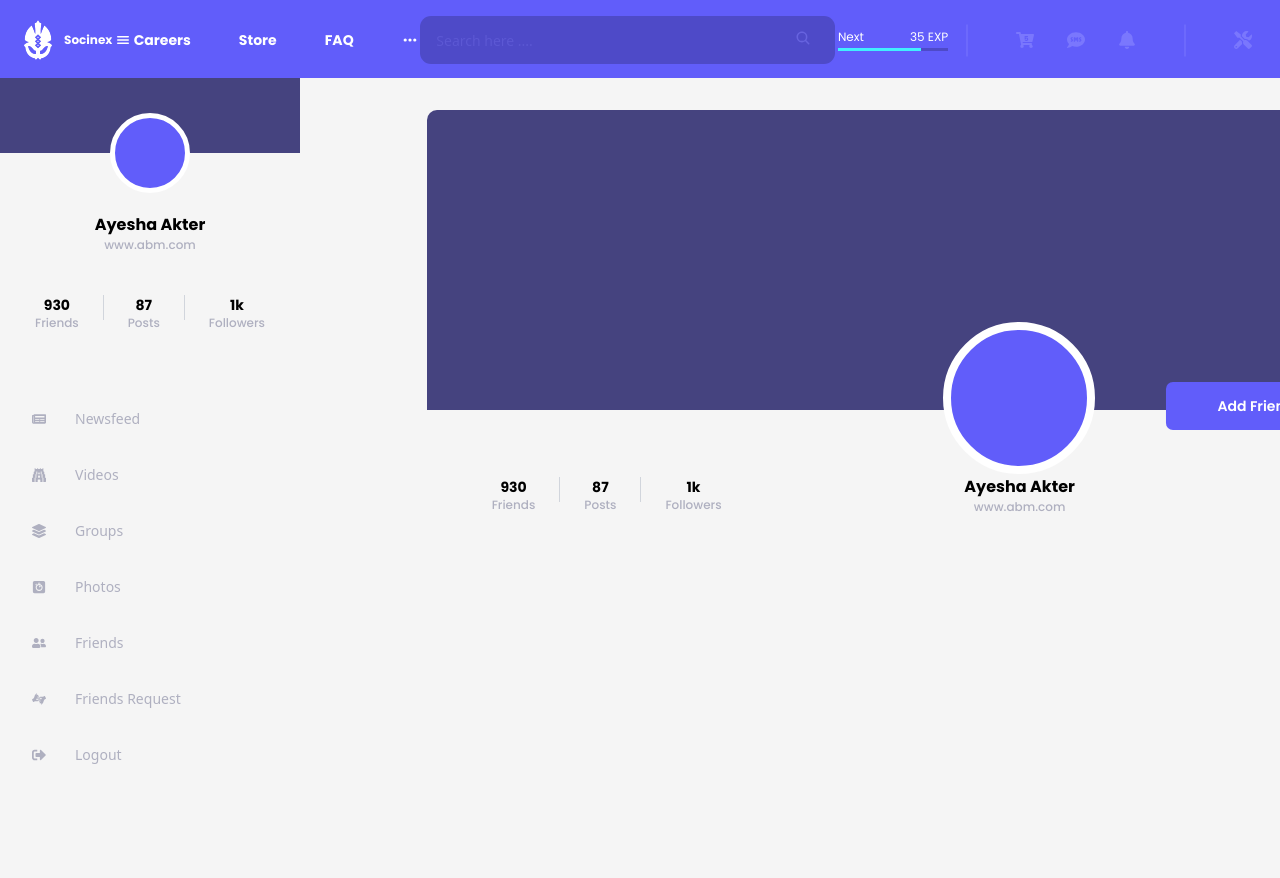
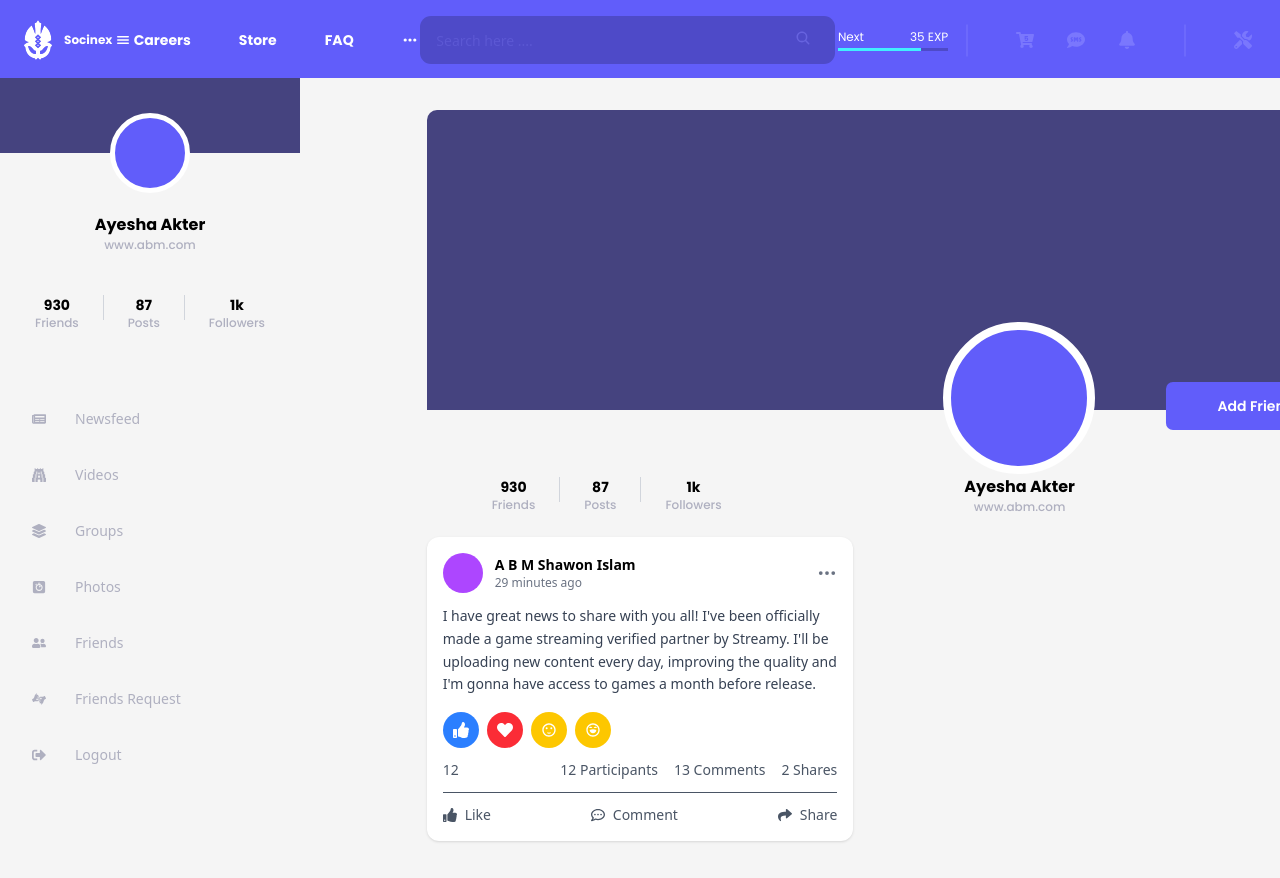
Before and after one commit to ayeshaakter02/Social-Media, a Next.js app in the folder client/: page / in a window 1280 px wide. Shown: the top 878 px of the page. Built offline with nearby package versions, Linux system fonts and the light colour scheme.

Commit message:
post card design but not complete

```diff
--- a/client/src/app/(root)/page.jsx
+++ b/client/src/app/(root)/page.jsx
@@ -1,4 +1,5 @@
 "use client"
+import PostCard from '@/components/Home/PostCard'
 import ProfileHeader from '@/components/Home/ProfileHeader'
 import React from 'react'
 
@@ -6,6 +7,7 @@ const page = () => {
   return (
     <div>
       <ProfileHeader/>
+      <PostCard/>
     </div>
   )
 }
--- /dev/null
+++ b/client/src/components/Home/PostCard.jsx
@@ -0,0 +1,92 @@
+"use client";
+
+import Image from "next/image";
+import {
+  FaHeart,
+  FaThumbsUp,
+  FaRegCommentDots,
+  FaShare,
+} from "react-icons/fa";
+import { BsThreeDots } from "react-icons/bs";
+import { MdSentimentSatisfied } from "react-icons/md";
+import { RiEmotionLaughLine } from "react-icons/ri";
+
+export default function PostCard() {
+  return (
+    <div className="max-w-xl mx-auto bg-white rounded-xl shadow p-4">
+
+      {/* Header */}
+      <div className="flex items-center justify-between">
+        <div className="flex items-center gap-3">
+          <div className="w-10 h-10 rounded-full bg-purple-500"></div>
+
+          <div>
+            <h3 className="font-semibold text-sm">
+              A B M Shawon Islam
+            </h3>
+            <p className="text-xs text-gray-500">
+              29 minutes ago
+            </p>
+          </div>
+        </div>
+
+        <BsThreeDots className="text-gray-500 text-xl cursor-pointer" />
+      </div>
+
+      {/* Post Text */}
+      <p className="text-sm text-gray-700 mt-3 leading-relaxed">
+        I have great news to share with you all! I've been officially made a
+        game streaming verified partner by Streamy. I'll be uploading new
+        content every day, improving the quality and I'm gonna have access
+        to games a month before release.
+      </p>
+
+      {/* Reaction Icons */}
+      <div className="flex items-center gap-2 mt-4">
+        <div className="flex items-center justify-center w-9 h-9 rounded-full bg-blue-500 text-white">
+          <FaThumbsUp />
+        </div>
+
+        <div className="flex items-center justify-center w-9 h-9 rounded-full bg-red-500 text-white">
+          <FaHeart />
+        </div>
+
+        <div className="flex items-center justify-center w-9 h-9 rounded-full bg-yellow-400 text-white">
+          <MdSentimentSatisfied />
+        </div>
+
+        <div className="flex items-center justify-center w-9 h-9 rounded-full bg-yellow-400 text-white">
+          <RiEmotionLaughLine />
+        </div>
+      </div>
+
+      {/* Stats */}
+      <div className="flex justify-between text-sm text-gray-600 mt-3 border-b pb-3">
+        <p>12</p>
+
+        <div className="flex gap-4">
+          <p>12 Participants</p>
+          <p>13 Comments</p>
+          <p>2 Shares</p>
+        </div>
+      </div>
+
+      {/* Actions */}
+      <div className="flex justify-between text-gray-600 mt-3 text-sm">
+
+        <button className="flex items-center gap-2 hover:text-blue-500">
+          <FaThumbsUp /> Like
+        </button>
+
+        <button className="flex items-center gap-2 hover:text-blue-500">
+          <FaRegCommentDots /> Comment
+        </button>
+
+        <button className="flex items-center gap-2 hover:text-blue-500">
+          <FaShare /> Share
+        </button>
+
+      </div>
+    </div>
+  );
+}
```
